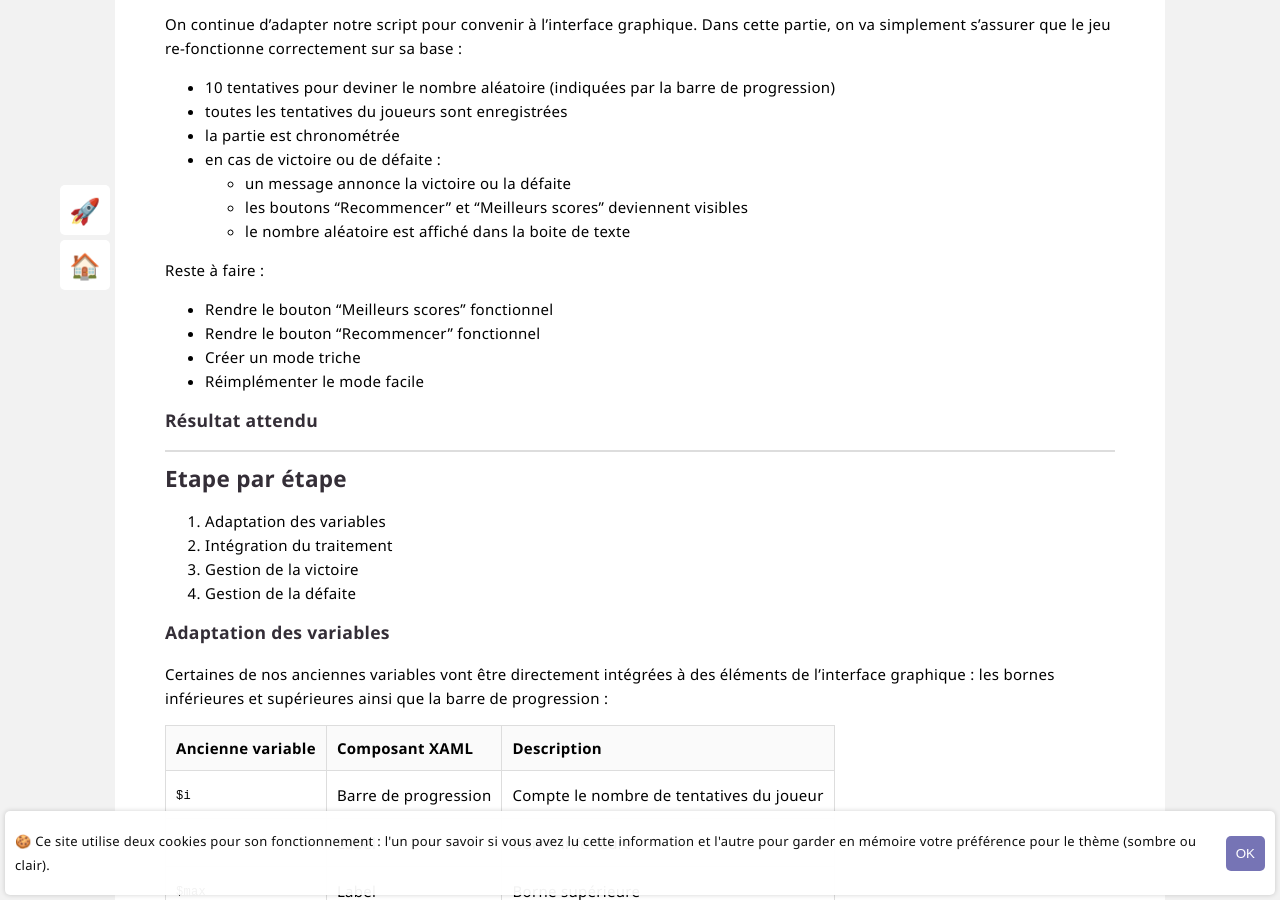
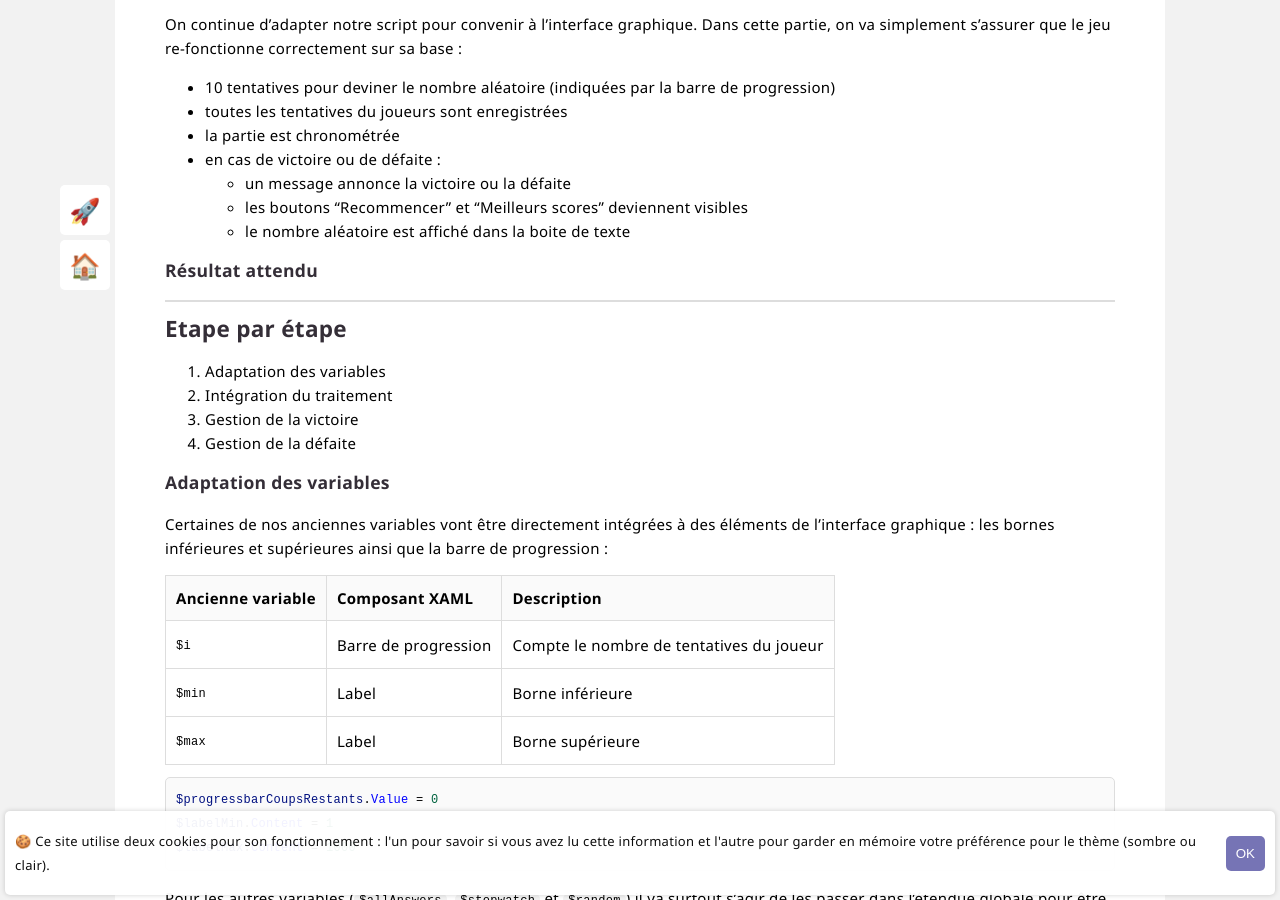
Before and after one commit to leobouard/leobouard.github.io, a Jekyll site: the page built from _posts/2022-12-01-cours-pratique-powershell-009.md, in a window 1280 px wide and 900 px high, scrolled down 378 px. Built offline with Jekyll 4.4.1, drawn with Linux system fonts in a browser that asks for light colours; some web fonts are replaced.

Commit message:
Nouvelle page

```diff
--- a/_posts/2022-12-01-cours-pratique-powershell-009.md
+++ b/_posts/2022-12-01-cours-pratique-powershell-009.md
@@ -22,14 +22,6 @@ On continue d'adapter notre script pour convenir à l'interface graphique. Dans
   - un message annonce la victoire ou la défaite
   - les boutons "Recommencer" et "Meilleurs scores" deviennent visibles
   - le nombre aléatoire est affiché dans la boite de texte
-
-
-Reste à faire :
-
-- Rendre le bouton "Meilleurs scores" fonctionnel
-- Rendre le bouton "Recommencer" fonctionnel
-- Créer un mode triche
-- Réimplémenter le mode facile
 
 ### Résultat attendu
 
```
Also changed, not shown: _posts/2022-12-01-cours-pratique-powershell-010.md (added, +22 -0 lines).
